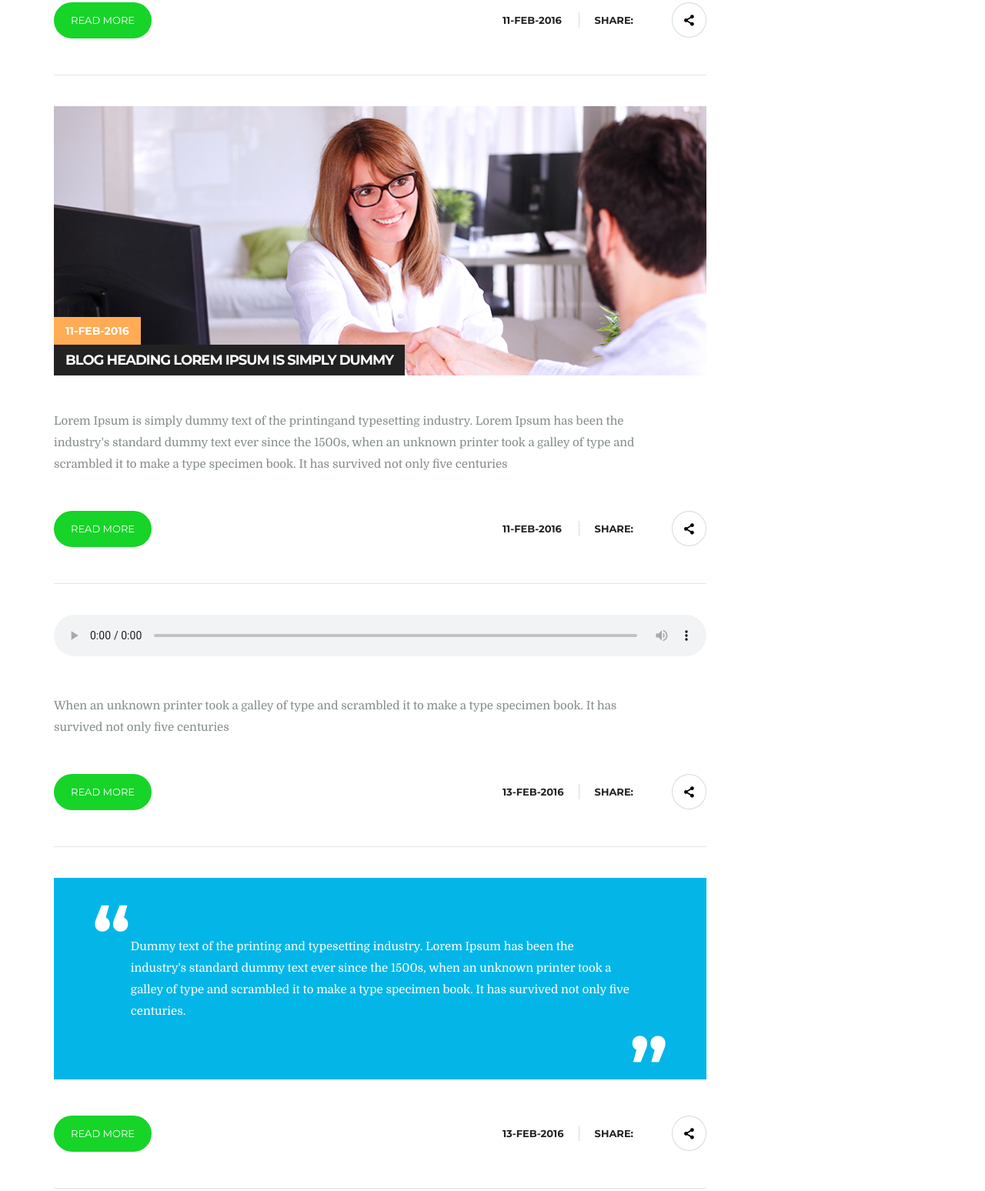
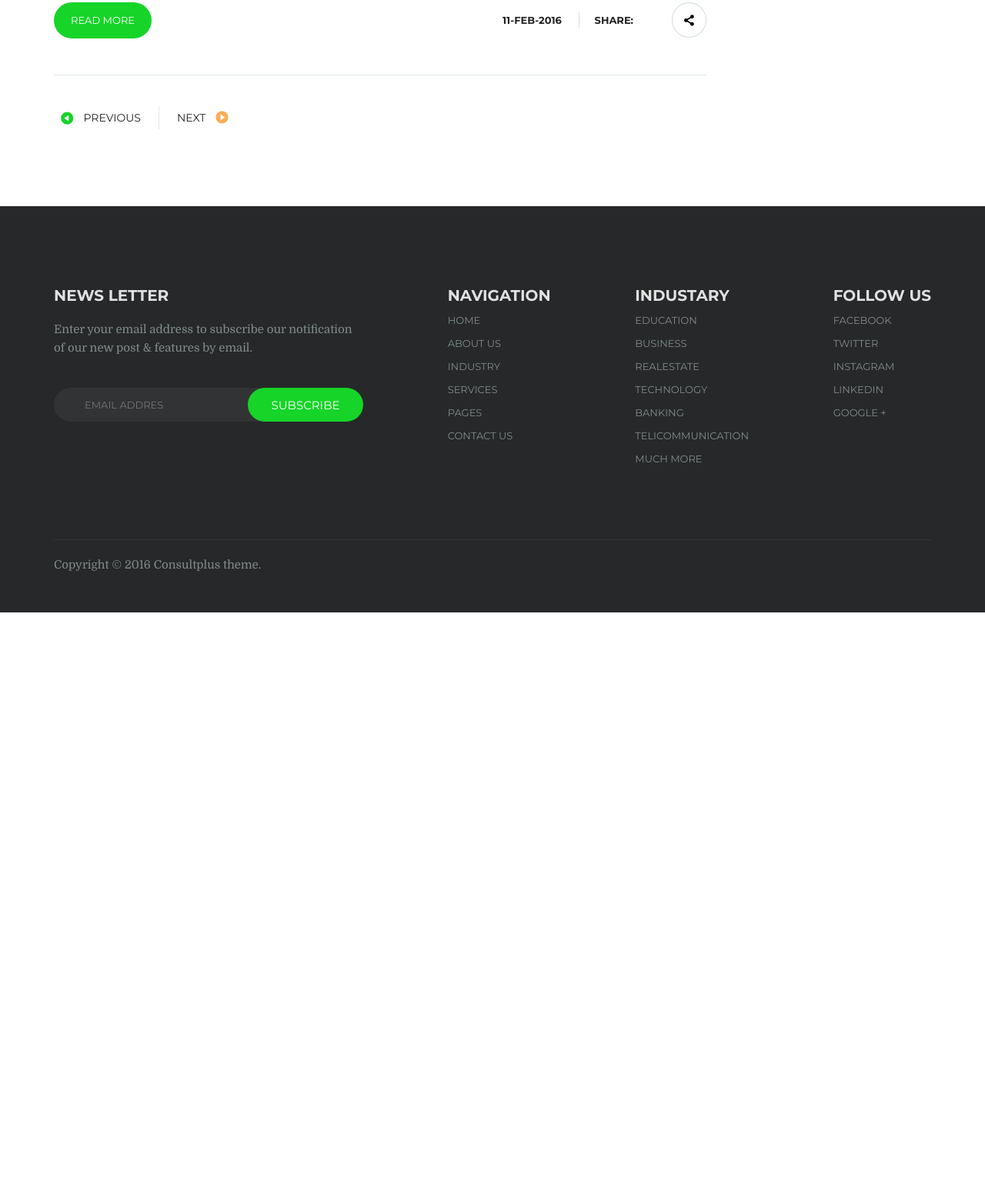
Before and after one commit to bogdan-klimov/CONSULT, a website: page page.html in a window 1280 px wide. Shown: the part 3267-4815 px from the top of the page at 77% size. After the commit the page ends 4063 px from the top, so only its background shows below. Drawn offline with nearby package versions, Linux system fonts and the light colour scheme; files that its build step writes are made by us from their sources; files whose address does not match are found by name.

Commit message:
someCommit

```diff
--- a/package.json
+++ b/package.json
@@ -9,7 +9,7 @@
   "author": "",
   "license": "ISC",
   "devDependencies": {
-    "browser-sync": "^2.26.7",
+    "browser-sync": "^2.26.13",
     "del": "^5.1.0",
     "gulp": "^4.0.2",
     "gulp-concat": "^2.6.1",
--- a/page.html
+++ b/page.html
@@ -68,16 +68,16 @@
                 <div class="main-block-blog-wrapper" id="main-block-blog-wrapper"></div>
                 <div class="arrows-block">
                     <div class="next-block">
-                        <a href="#" id="prev-btn" class="arrow-link">
+                        <button id="prev-btn" class="arrow-link">
                             <div class="icon-play-circled icon-play-circled-green"></div>
                             <span class="arrows-block-left">previous</span>
-                        </a>
+                        </button>
                     </div>
                     <div class="previous-block">
-                        <a href="#" id="next-btn" class="arrow-link">
+                        <button id="next-btn" class="arrow-link">
                             <span class="arrows-block-right">next</span>
                             <div class="icon-play-circled icon-play-circled-orange"></div>
-                        </a>
+                        </button>
                     </div>
                 </div>
             </div>
--- a/src/js/data.js
+++ b/src/js/data.js
@@ -116,43 +116,4 @@ const news = [
       "Lorem Ipsum is simply dummy text of the printingand typesetting industry. Lorem Ipsum has been the industry's standard dummy text ever since the 1500s, when an unknown printer took a galley of type and scrambled it to make a type specimen book. It has survived not only five centuries",
     img: "assets/img/blog-img-5.png",
   },
-  {
-    type: "new",
-    title: "BLOG HEADING LOREM IPSUM IS SIMPLY DUMMY",
-    date: "11-feb-2016",
-    desc:
-      "Lorem Ipsum is simply dummy text of the printingand typesetting industry. Lorem Ipsum has been the industry's standard dummy text ever since the 1500s, when an unknown printer took a galley of type and scrambled it to make a type specimen book. It has survived not only five centuries",
-    img: "assets/img/blog-img-2.png",
-  },
-  {
-    type: "audio",
-    src: "../../file.mp3",
-    date: "13-feb-2016",
-    btn: "Watch more",
-    desc:
-      "When an unknown printer took a galley of type and scrambled it to make a type specimen book. It has survived not only five centuries",
-  },
-  {
-    type: "quote",
-    date: "13-feb-2016",
-    desc:
-      "Dummy text of the printing and typesetting industry. Lorem Ipsum has been the industry's standard dummy text ever since the 1500s, when an unknown printer took a galley of type and scrambled it to make a type specimen book. It has survived not only five centuries.",
-    btn: "Full quotes",
-  },
-  {
-    type: "new",
-    title: "BLOG HEADING LOREM IPSUM IS SIMPLY DUMMY",
-    date: "11-feb-2016",
-    desc:
-      "Lorem Ipsum is simply dummy text of the printingand typesetting industry. Lorem Ipsum has been the industry's standard dummy text ever since the 1500s, when an unknown printer took a galley of type and scrambled it to make a type specimen book. It has survived not only five centuries",
-    img: "assets/img/blog-img.png",
-  },
-  {
-    type: "new",
-    title: "BLOG HEADING LOREM IPSUM IS SIMPLY DUMMY",
-    date: "11-feb-2016",
-    desc:
-      "Lorem Ipsum is simply dummy text of the printingand typesetting industry. Lorem Ipsum has been the industry's standard dummy text ever since the 1500s, when an unknown printer took a galley of type and scrambled it to make a type specimen book. It has survived not only five centuries",
-    img: "assets/img/blog-img-2.png",
-  },
 ];
--- a/src/js/page.js
+++ b/src/js/page.js
@@ -1,6 +1,4 @@
 const BLOG_WRAPPER = document.getElementById("main-block-blog-wrapper");
-
-console.log(news);
 
 const madeBlock = (
   nameEl,
@@ -38,6 +36,20 @@ const navigateElements = (blog, date) => {
   madeBlock(linksIcon2, iconsBlock, "icon-twitter", "", "href", "#");
   madeBlock(linksIcon3, iconsBlock, "icon-gplus", "", "href", "#");
 };
+
+const prevBtn = document.getElementById("prev-btn");
+const nextBtn = document.getElementById("next-btn");
+
+let start = 0;
+let end = 5;
+
+let newsBlock = news.slice(start, end);
+
+nextBtn.addEventListener("click", () => {
+  start = start + 5;
+  end = end + 5;
+  newsBlock = news.slice(start, end);
+});
 
 for (let el in news) {
   if (news[el].type === "audio") {
@@ -102,3 +114,7 @@ for (let i = 0; i < blogsLength; i++) {
     shareBlockText[i].classList.toggle("share-block-text-active");
   });
 }
+
+///////////////////////////////////////////////////////////
+
+// const
--- a/src/sass/base/_basic.scss
+++ b/src/sass/base/_basic.scss
@@ -33,3 +33,10 @@ img {
     max-width: 1140px;
     margin: 0 auto;
 }
+
+button {
+    border: 0;
+    background-color: transparent;
+    outline: none;
+    cursor: pointer;
+}
--- a/src/sass/utils/_fontello.scss
+++ b/src/sass/utils/_fontello.scss
@@ -47,7 +47,7 @@
   .icon-right-open {
     border: 1.5px solid #ffffff;
     border-radius: 50%;
-    padding: 8px 4px 5px 6px;
+    padding: 10px 4px 5px 6px;
     font-size: 19px;
   }
 }
```
Also changed, not shown: 3 other files.
